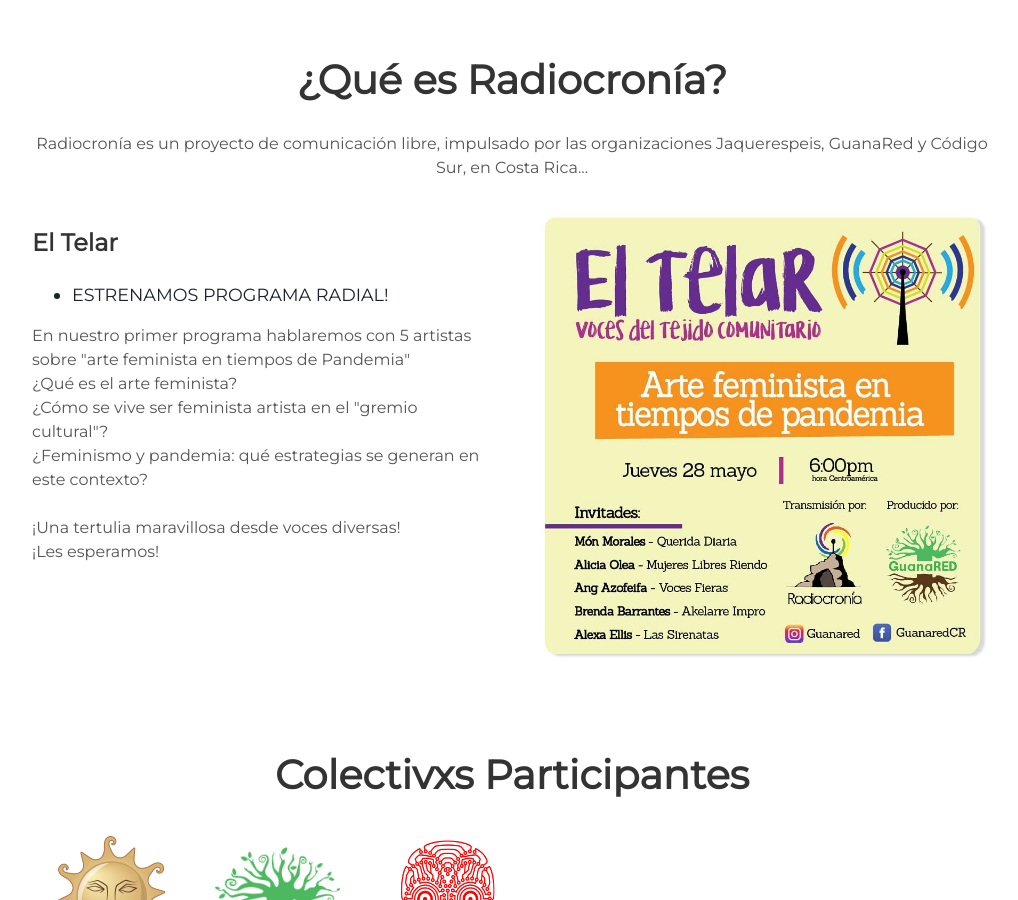
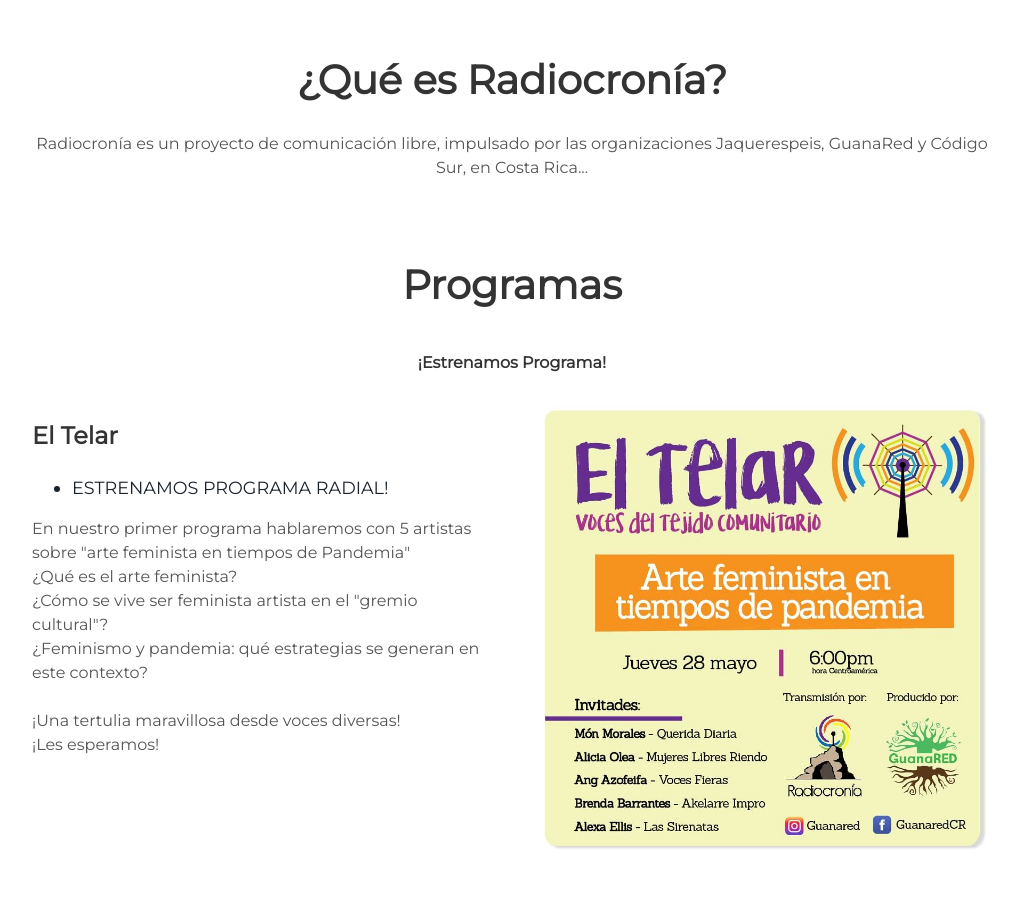
Before and after one commit to JaquerEspeis/radiocronia, a Jekyll site: the page built from index.html, in a window 1280 px wide and 900 px high, scrolled down 925 px. Shown: the whole window, without its empty margins (128-1146 px from the left). Built offline with Jekyll 4.4.1, drawn with Linux system fonts in a browser that asks for light colours.

Commit message:
programa
programa

```diff
--- a/_includes/about.html
+++ b/_includes/about.html
@@ -1,6 +1,12 @@
 <div class="user-details">
   <h1> ¿Qué es Radiocronía?</h1>
   <p> {{site.user_description}} </p>
+</div>
+
+
+<div class="user-details">
+  <h1> Programas</h1>
+  <h4> ¡Estrenamos Programa! </h4>
 </div>
 
 <div class="user-projects">
```
